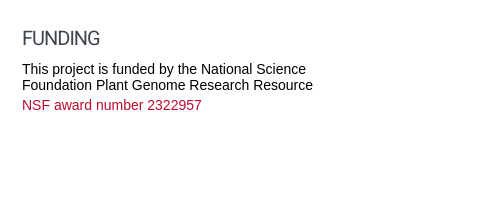
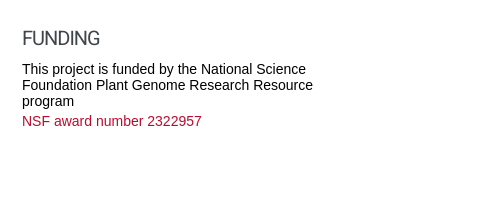
Before and after one commit to buell-lab/buell-lab.github.io, a plain HTML site: page wheat_diversity.html in a window 1280 px wide. Shown: the part 625-823 px from the top of the page, 788-1280 px from the left. Drawn offline with Linux system fonts and the light colour scheme.

Commit message:
Update wheat_diversity.html

```diff
--- a/wheat_diversity.html
+++ b/wheat_diversity.html
@@ -100,7 +100,7 @@
                                 <div class="box_3">
                                   <p class="header">Funding</p>
                                   <ul>
-                                  <li>This project is funded by the National Science Foundation Plant Genome Research Resource</li>
+                                  <li>This project is funded by the National Science Foundation Plant Genome Research Resource program</li>
                                   <li><a href="https://www.nsf.gov/awardsearch/showAward?AWD_ID=2322957&HistoricalAwards=false">NSF award number 2322957</a></li>
                                 </ul>
                             </div>
```
